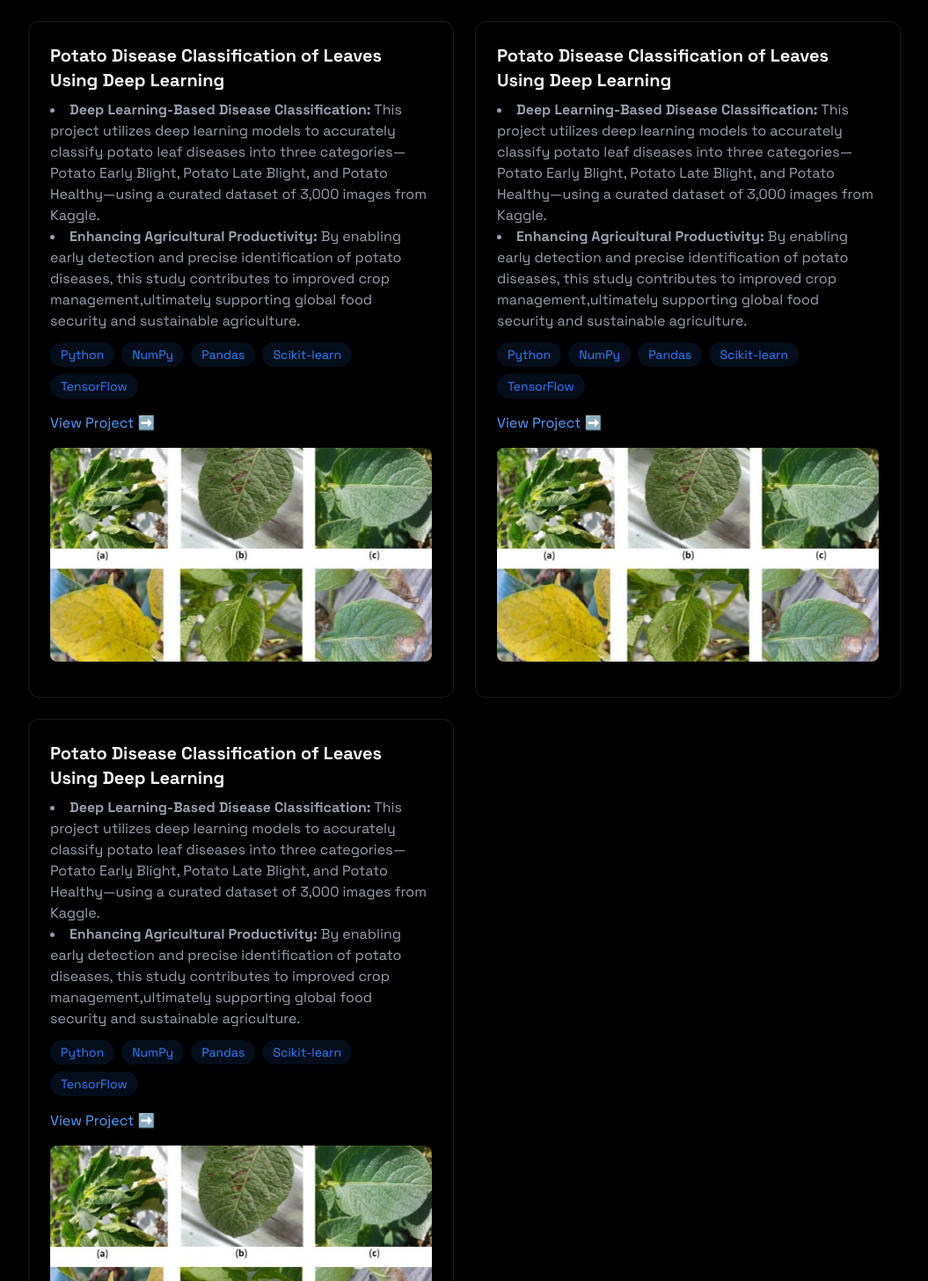
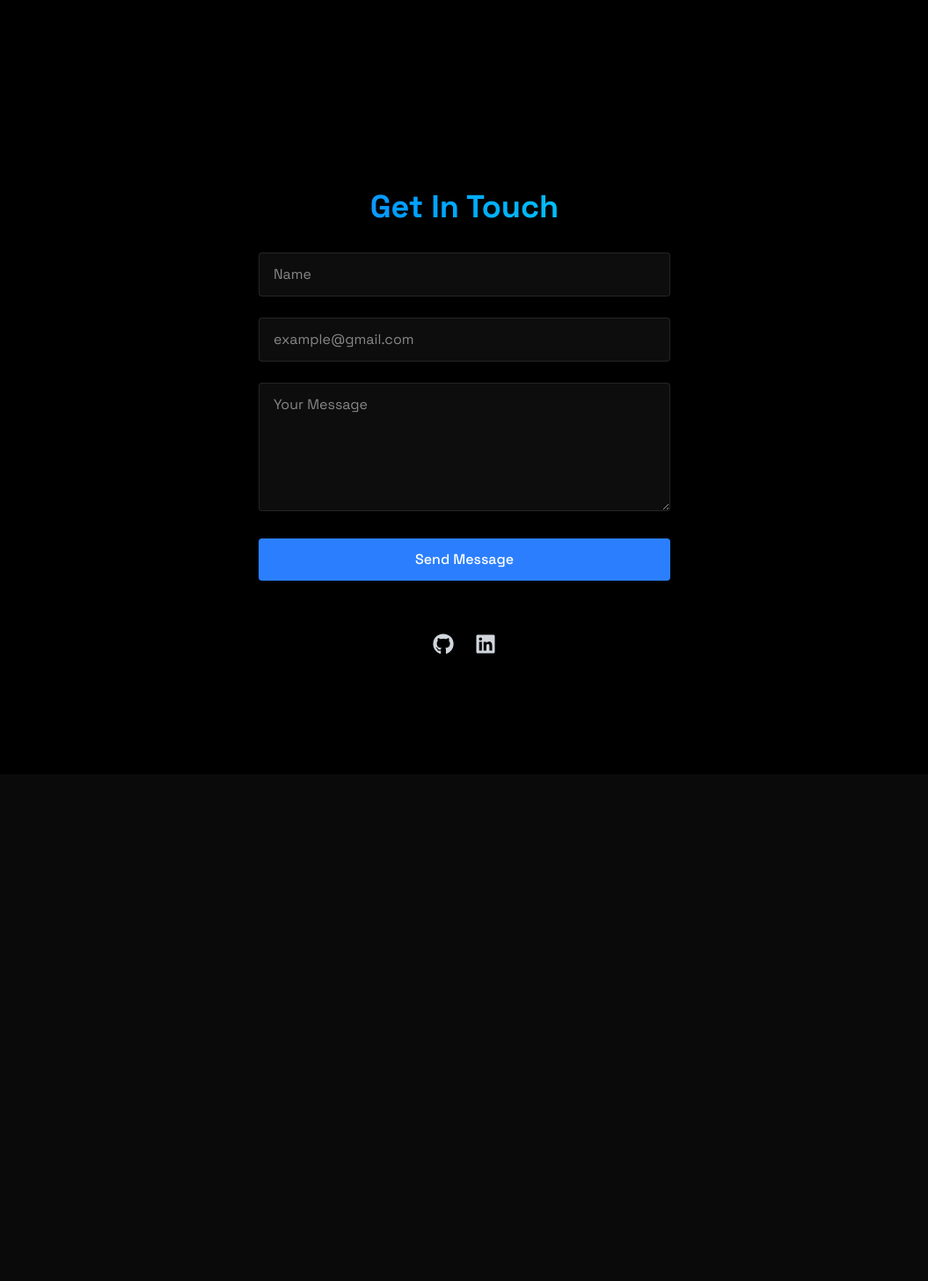
Before and after one commit to Apurba1903/apurba_portfolio, a React (Vite) app: page / in a window 1280 px wide. Shown: the part 2834-4290 px from the top of the page at 88% size, without its empty margins (112-1167 px from the left). After the commit the page ends 3714 px from the top, so only its background shows below. Built offline with nearby package versions, Linux system fonts and the light colour scheme.

Commit message:
fixed image problem

```diff
--- a/index.html
+++ b/index.html
@@ -10,7 +10,7 @@
     <meta name="viewport" content="width=device-width, initial-scale=1.0" />
 
     <title>Apurba Halder Portfolio</title>
-    <link rel="icon" href="/images/cube.png" type="image/x-icon" />
+    <link rel="icon" href="/public/images/cube.png" type="image/x-icon" />
 
   </head>
   <body>
--- a/src/components/sections/Projects.jsx
+++ b/src/components/sections/Projects.jsx
@@ -56,7 +56,7 @@ export const Projects = () => {
                                 >
                                 <span>View Project ➡️</span>
                                 <img
-                                    src="/images/plantVillage.jpg"
+                                    src="images/plantVillage.jpg"
                                     alt="Potato Leaves Photo"
                                     className="mt-4 object-cover transition-transform duration-300 hover:scale-110 rounded-lg"
                                 />
@@ -107,7 +107,7 @@ export const Projects = () => {
                                 >
                                 <span>View Project ➡️</span>
                                 <img
-                                    src="/images/plantVillage.jpg"
+                                    src="images/plantVillage.jpg"
                                     alt="Potato Leaves Photo"
                                     className="mt-4 object-cover transition-transform duration-300 hover:scale-110 rounded-lg"
                                 />
@@ -118,156 +118,12 @@ export const Projects = () => {
 
 
 
-                        {/* Project 3 Start */}
-                        <div className="p-6 rounded-xl border border-white/10  hover:-translate-y-1 hover:border-blue-500/30 hover:shadow-[0_2px+8px_rgba(59,130,246,0.1)] transition-all"
-                        >
-                            {/* Project Name */}
-                            <h3 className="text-xl font-bold mb-2 ">Potato Disease Classification of Leaves Using Deep Learning</h3>
-
-                            {/* Project Description */}
-                            <p className="text-gray-400 mb-3">
-                                <ul className="list-disc list-inside">
-                                    <li>
-                                    <strong>Deep Learning-Based Disease Classification:</strong> This project utilizes deep learning models to accurately classify potato leaf diseases into three categories—Potato Early Blight, Potato Late Blight, and Potato Healthy—using a curated dataset of 3,000 images from Kaggle.
-                                    </li>
-                                    <li>
-                                    <strong>Enhancing Agricultural Productivity:</strong> By enabling early detection and precise identification of potato diseases, this study contributes to improved crop management,ultimately supporting global food security and sustainable agriculture.
-                                    </li>
-                                </ul>
-                            </p>
-
-                            {/* Project Technologies */}
-                            <div className="flex flex-wrap gap-2 ">
-                                {["Python", "NumPy", "Pandas", "Scikit-learn", "TensorFlow"].map((tech, key) => (
-                                    <span
-                                    key={key}
-                                    className="bg-blue-500/10 text-blue-500 py-1 px-3 rounded-full text-sm hover:bg-blue-500/20 hover:shadow-[0_2px+8px_rgba(59,130,246,0.2)] transition"
-                                >
-                                    {tech}
-                                </span>
-                                ))}
-                            </div>
-
-                            {/* Project Image and Link*/}
-                            <div className="flex justify-between items-center ">
-                                <a
-                                href="https://github.com/Apurba1903/Potato-Disease-Classification-of-Leaves-using-Deep-Learning"
-                                className="text-blue-400 hover:text-blue-300 transition-colors my-4"
-                                target="_blank"
-                                rel="noopener noreferrer"
-                                >
-                                <span>View Project ➡️</span>
-                                <img
-                                    src="/images/plantVillage.jpg"
-                                    alt="Potato Leaves Photo"
-                                    className="mt-4 object-cover transition-transform duration-300 hover:scale-110 rounded-lg"
-                                />
-                                </a>
-                            </div>
-                        </div>
-                        {/* Project 3 End */}
 
 
 
-                        {/* Project 4 Start */}
-                        <div className="p-6 rounded-xl border border-white/10  hover:-translate-y-1 hover:border-blue-500/30 hover:shadow-[0_2px+8px_rgba(59,130,246,0.1)] transition-all"
-                        >
-                            {/* Project Name */}
-                            <h3 className="text-xl font-bold mb-2 ">Potato Disease Classification of Leaves Using Deep Learning</h3>
-
-                            {/* Project Description */}
-                            <p className="text-gray-400 mb-3">
-                                <ul className="list-disc list-inside">
-                                    <li>
-                                    <strong>Deep Learning-Based Disease Classification:</strong> This project utilizes deep learning models to accurately classify potato leaf diseases into three categories—Potato Early Blight, Potato Late Blight, and Potato Healthy—using a curated dataset of 3,000 images from Kaggle.
-                                    </li>
-                                    <li>
-                                    <strong>Enhancing Agricultural Productivity:</strong> By enabling early detection and precise identification of potato diseases, this study contributes to improved crop management,ultimately supporting global food security and sustainable agriculture.
-                                    </li>
-                                </ul>
-                            </p>
-
-                            {/* Project Technologies */}
-                            <div className="flex flex-wrap gap-2 ">
-                                {["Python", "NumPy", "Pandas", "Scikit-learn", "TensorFlow"].map((tech, key) => (
-                                    <span
-                                    key={key}
-                                    className="bg-blue-500/10 text-blue-500 py-1 px-3 rounded-full text-sm hover:bg-blue-500/20 hover:shadow-[0_2px+8px_rgba(59,130,246,0.2)] transition"
-                                >
-                                    {tech}
-                                </span>
-                                ))}
-                            </div>
-
-                            {/* Project Image and Link*/}
-                            <div className="flex justify-between items-center ">
-                                <a
-                                href="https://github.com/Apurba1903/Potato-Disease-Classification-of-Leaves-using-Deep-Learning"
-                                className="text-blue-400 hover:text-blue-300 transition-colors my-4"
-                                target="_blank"
-                                rel="noopener noreferrer"
-                                >
-                                <span>View Project ➡️</span>
-                                <img
-                                    src="/images/plantVillage.jpg"
-                                    alt="Potato Leaves Photo"
-                                    className="mt-4 object-cover transition-transform duration-300 hover:scale-110 rounded-lg"
-                                />
-                                </a>
-                            </div>
-                        </div>
-                        {/* Project 4 End */}
 
 
 
-                        {/* Project 5 Start */}
-                        <div className="p-6 rounded-xl border border-white/10  hover:-translate-y-1 hover:border-blue-500/30 hover:shadow-[0_2px+8px_rgba(59,130,246,0.1)] transition-all"
-                        >
-                            {/* Project Name */}
-                            <h3 className="text-xl font-bold mb-2 ">Potato Disease Classification of Leaves Using Deep Learning</h3>
-
-                            {/* Project Description */}
-                            <p className="text-gray-400 mb-3">
-                                <ul className="list-disc list-inside">
-                                    <li>
-                                    <strong>Deep Learning-Based Disease Classification:</strong> This project utilizes deep learning models to accurately classify potato leaf diseases into three categories—Potato Early Blight, Potato Late Blight, and Potato Healthy—using a curated dataset of 3,000 images from Kaggle.
-                                    </li>
-                                    <li>
-                                    <strong>Enhancing Agricultural Productivity:</strong> By enabling early detection and precise identification of potato diseases, this study contributes to improved crop management,ultimately supporting global food security and sustainable agriculture.
-                                    </li>
-                                </ul>
-                            </p>
-
-                            {/* Project Technologies */}
-                            <div className="flex flex-wrap gap-2 ">
-                                {["Python", "NumPy", "Pandas", "Scikit-learn", "TensorFlow"].map((tech, key) => (
-                                    <span
-                                    key={key}
-                                    className="bg-blue-500/10 text-blue-500 py-1 px-3 rounded-full text-sm hover:bg-blue-500/20 hover:shadow-[0_2px+8px_rgba(59,130,246,0.2)] transition"
-                                >
-                                    {tech}
-                                </span>
-                                ))}
-                            </div>
-
-                            {/* Project Image and Link*/}
-                            <div className="flex justify-between items-center ">
-                                <a
-                                href="https://github.com/Apurba1903/Potato-Disease-Classification-of-Leaves-using-Deep-Learning"
-                                className="text-blue-400 hover:text-blue-300 transition-colors my-4"
-                                target="_blank"
-                                rel="noopener noreferrer"
-                                >
-                                <span>View Project ➡️</span>
-                                <img
-                                    src="/images/plantVillage.jpg"
-                                    alt="Potato Leaves Photo"
-                                    className="mt-4 object-cover transition-transform duration-300 hover:scale-110 rounded-lg"
-                                />
-                                </a>
-                            </div>
-                        </div>
-                        {/* Project 5 End */}
 
 
 
--- a/vite.config.js
+++ b/vite.config.js
@@ -5,5 +5,5 @@ import tailwindcss from '@tailwindcss/vite'
 // https://vite.dev/config/
 export default defineConfig({
   plugins: [react(), tailwindcss()],
-  base: "/apurba_portfolio",
+  base: "/apurba_portfolio/",
 })
```
